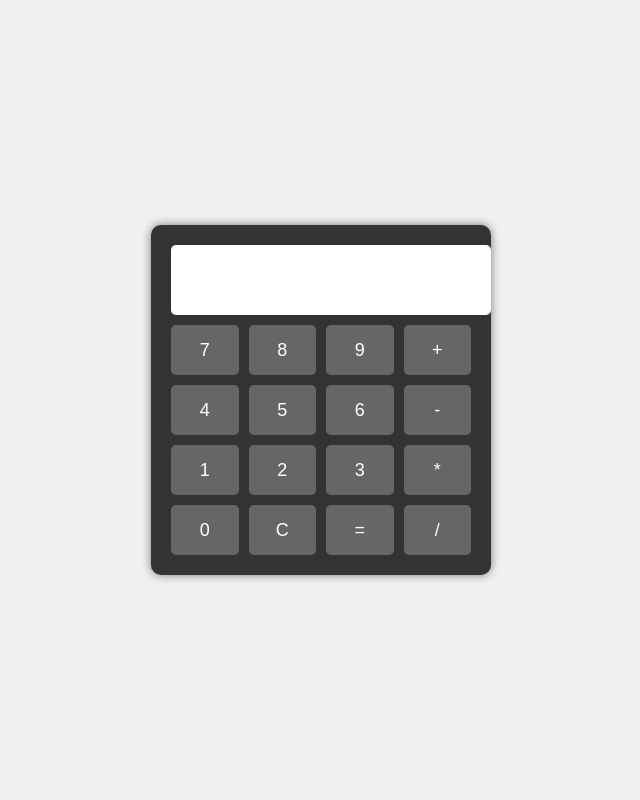
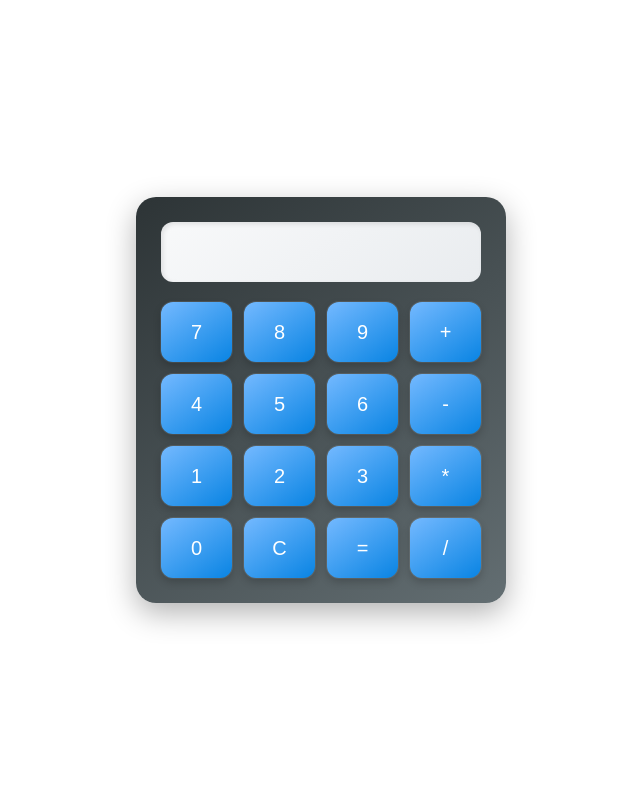
Before and after one commit to Angel-0-01/calculadora, a Flask app: page / in a window 1280 px wide. Shown: the whole page, without its empty margins (319-959 px from the left). Run offline with Flask 3, Linux system fonts and the light colour scheme.

Commit message:
Update styles.css

```diff
--- a/static/styles.css
+++ b/static/styles.css
@@ -5,50 +5,124 @@ body {
     align-items: center;
     height: 100vh;
     margin: 0;
-    background-color: #f0f0f0;
+    background-color: body {
+    font-family: 'Segoe UI', Tahoma, Geneva, Verdana, sans-serif;
+    display: flex;
+    justify-content: center;
+    align-items: center;
+    min-height: 100vh;
+    margin: 0;
+    background: linear-gradient(135deg, #667eea 0%, #764ba2 100%);
+    padding: 20px;
+    box-sizing: border-box;
 }
 
 .calculator {
-    background-color: #333;
-    border-radius: 10px;
-    padding: 20px;
-    box-shadow: 0 0 10px rgba(0, 0, 0, 0.5);
-    width: 300px;
+    background: linear-gradient(145deg, #2d3436, #636e72);
+    border-radius: 20px;
+    padding: 25px;
+    box-shadow:
+        0 10px 30px rgba(0, 0, 0, 0.3),
+        0 0 0 1px rgba(255, 255, 255, 0.1);
+    width: 320px;
+    max-width: 90vw;
 }
 
 #display {
     width: 100%;
-    height: 50px;
-    font-size: 24px;
+    height: 60px;
+    font-size: 28px;
+    font-weight: 300;
     text-align: right;
-    margin-bottom: 10px;
-    padding: 10px;
+    margin-bottom: 20px;
+    padding: 15px;
     border: none;
-    border-radius: 5px;
-    background-color: #fff;
+    border-radius: 12px;
+    background: linear-gradient(145deg, #f8f9fa, #e9ecef);
+    color: #2d3436;
+    box-shadow: inset 2px 2px 5px rgba(0, 0, 0, 0.1);
+    outline: none;
+    box-sizing: border-box;
 }
 
 .buttons {
     display: grid;
     grid-template-columns: repeat(4, 1fr);
-    gap: 10px;
+    gap: 12px;
 }
 
 button {
-    height: 50px;
-    font-size: 18px;
+    height: 60px;
+    font-size: 20px;
+    font-weight: 500;
     border: none;
-    border-radius: 5px;
-    background-color: #666;
+    border-radius: 12px;
+    background: linear-gradient(145deg, #74b9ff, #0984e3);
     color: white;
     cursor: pointer;
-    transition: background-color 0.2s;
+    transition: all 0.2s ease;
+    box-shadow:
+        0 4px 8px rgba(0, 0, 0, 0.2),
+        0 0 0 1px rgba(255, 255, 255, 0.1);
+    outline: none;
 }
 
 button:hover {
-    background-color: #888;
+    transform: translateY(-2px);
+    box-shadow:
+        0 6px 12px rgba(0, 0, 0, 0.3),
+        0 0 0 1px rgba(255, 255, 255, 0.2);
 }
 
 button:active {
-    background-color: #aaa;
+    transform: translateY(0);
+    box-shadow:
+        0 2px 4px rgba(0, 0, 0, 0.2),
+        inset 0 2px 4px rgba(0, 0, 0, 0.1);
 }
+
+/* Special button styles */
+button.operator {
+    background: linear-gradient(145deg, #fd79a8, #e84393);
+}
+
+button.equals {
+    background: linear-gradient(145deg, #00b894, #00a085);
+}
+
+button.clear {
+    background: linear-gradient(145deg, #e17055, #d63031);
+}
+
+button.number {
+    background: linear-gradient(145deg, #636e72, #2d3436);
+}
+
+/* Responsive design */
+@media (max-width: 480px) {
+    .calculator {
+        width: 100%;
+        padding: 20px;
+    }
+
+    button {
+        height: 55px;
+        font-size: 18px;
+    }
+
+    #display {
+        height: 55px;
+        font-size: 24px;
+    }
+}
+
+/* Add focus styles for accessibility */
+button:focus {
+    outline: 2px solid #74b9ff;
+    outline-offset: 2px;
+}
+
+#display:focus {
+    outline: 2px solid #74b9ff;
+    outline-offset: 2px;
+}
```
